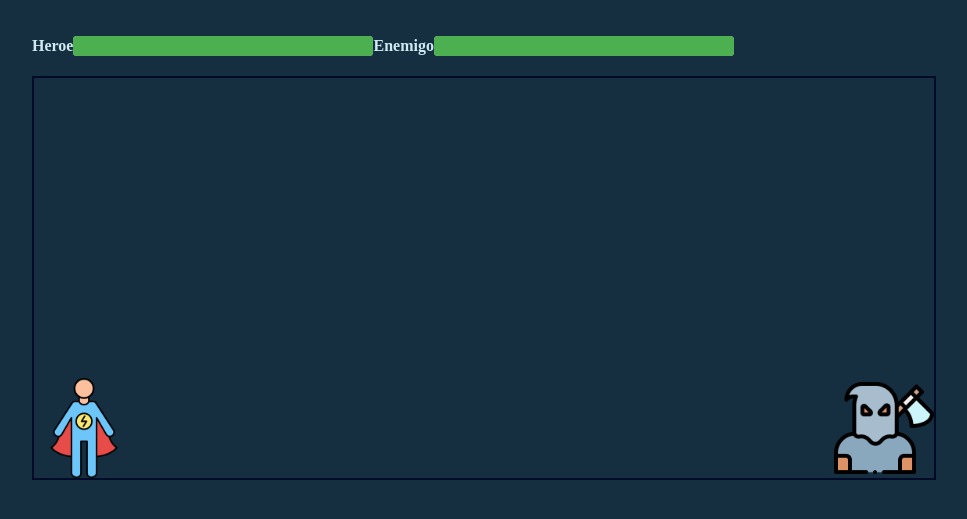
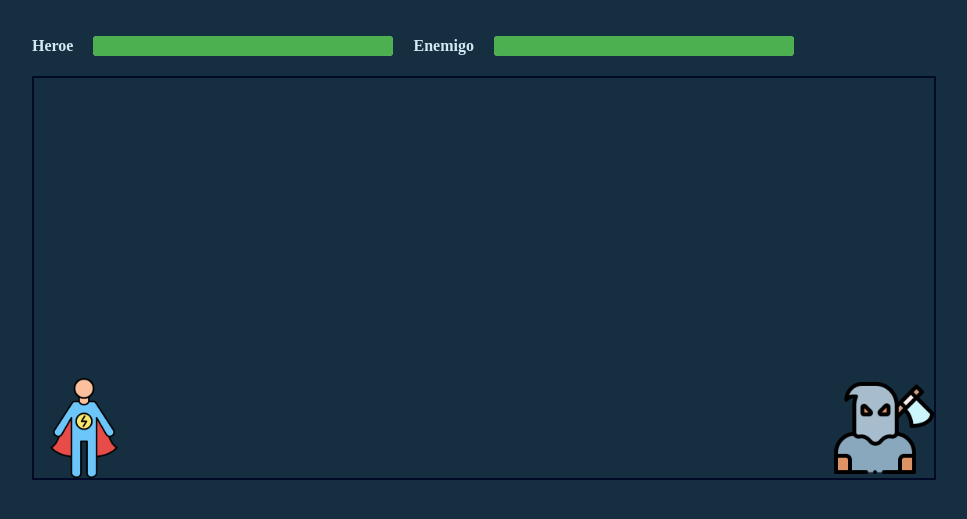
Before and after one commit to RobertoIL/esp1-actv-js, a plain HTML site: page index.html in a window 1280 px wide. Shown: the part 111-630 px from the top of the page, without its empty margins (224-1191 px from the left). Drawn offline with Linux system fonts and the light colour scheme; a web font is replaced by a local one.

Commit message:
fix margin

```diff
--- a/style.css
+++ b/style.css
@@ -18,7 +18,7 @@ body {
 }
 
 .progress {
-    margin-top: 20px;
+    margin: 20px 20px 0 20px;
     width: 300px;
     height: 20px;
     background-color: #ddd;
```
